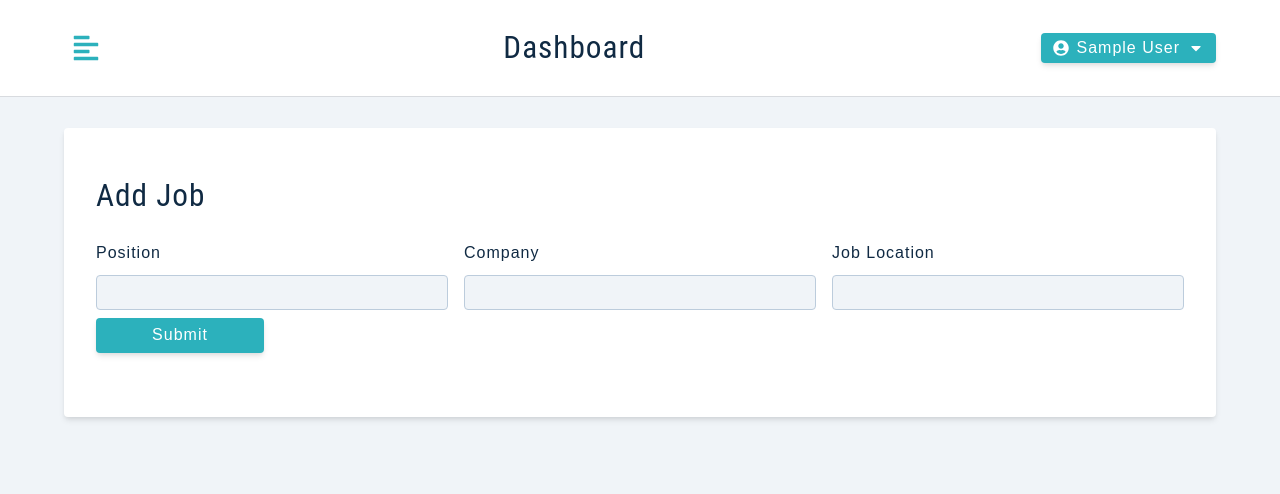
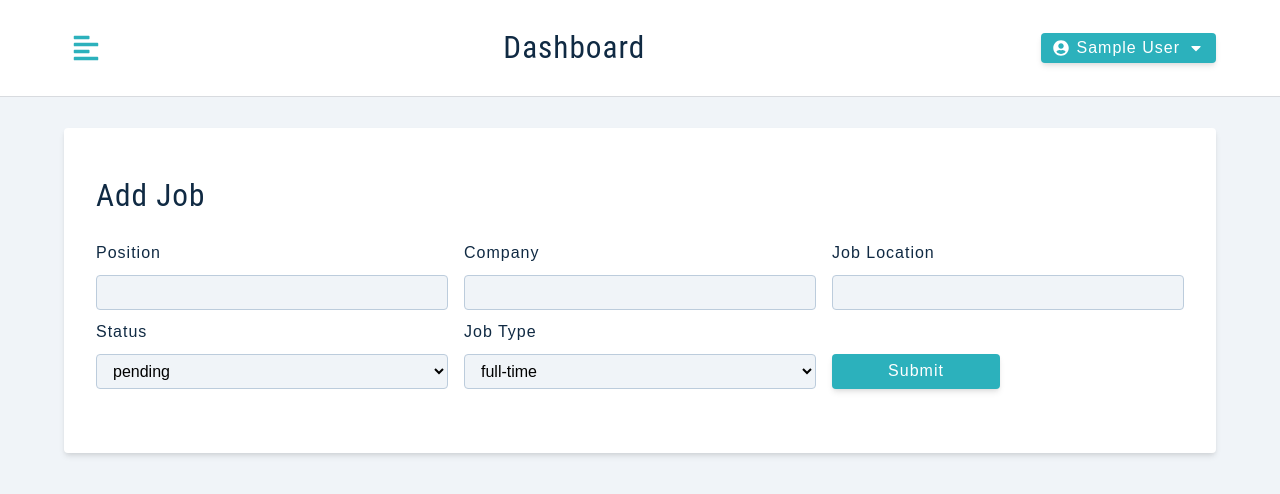
Before and after one commit to alexokin/Jobify, a React (Vite) app in the folder client/: page /add-job in a window 1280 px wide. Shown: the top 494 px of the page. Built offline with nearby package versions, Linux system fonts and the light colour scheme; sample sign-in values are in the browser's storage.

Commit message:
form row select separate component

```diff
--- /dev/null
+++ b/client/src/components/form-row-select.jsx
@@ -0,0 +1,27 @@
+import React from "react";
+
+const FormRowSelect = ({ labelText, name, value, handleChange, list }) => {
+  return (
+    <div className="form-row">
+      <label htmlFor={name} className="form-label">
+        {labelText || name}
+      </label>
+      <select
+        name={name}
+        value={value}
+        onChange={handleChange}
+        className="form-select"
+      >
+        {list.map((itemValue, index) => {
+          return (
+            <option key={index} value={itemValue}>
+              {itemValue}
+            </option>
+          );
+        })}
+      </select>
+    </div>
+  );
+};
+
+export default FormRowSelect;
--- a/client/src/pages/dashboard/add-job.jsx
+++ b/client/src/pages/dashboard/add-job.jsx
@@ -2,6 +2,7 @@
 import { useAppContext } from "../../context/appContext";
 import Wrapper from "../../assets/wrappers/DashboardFormPage";
 import FormRow from "../../components/form-row";
+import FormRowSelect from "../../components/form-row-select";
 import Alert from "../../components/alert";
 
 const AddJob = () => {
@@ -19,12 +20,12 @@
   } = useAppContext();
 
   const handleSubmit = (e) => {
-    e.preventDefault()
-    if(!position || !company || !jobLocation){
-      displayAlert()
-      return
+    e.preventDefault();
+    if (!position || !company || !jobLocation) {
+      displayAlert();
+      return;
     }
-    console.log('create job');
+    console.log("create job");
   };
 
   const handleJobInput = (e) => {
@@ -58,8 +59,25 @@
             value={jobLocation}
             handleChange={handleJobInput}
           />
+          <FormRowSelect
+            name="status"
+            value={status}
+            handleChange={handleJobInput}
+            list={statusOptions}
+          />
+          <FormRowSelect
+            name="jobType"
+            labelText="job type"
+            value={jobType}
+            handleChange={handleJobInput}
+            list={jobTypeOptions}
+          />
           <div className="btn-container">
-            <button type="submit" className="btn btn-block submit-btn" onClick={handleSubmit}>
+            <button
+              type="submit"
+              className="btn btn-block submit-btn"
+              onClick={handleSubmit}
+            >
               submit
             </button>
           </div>
```
